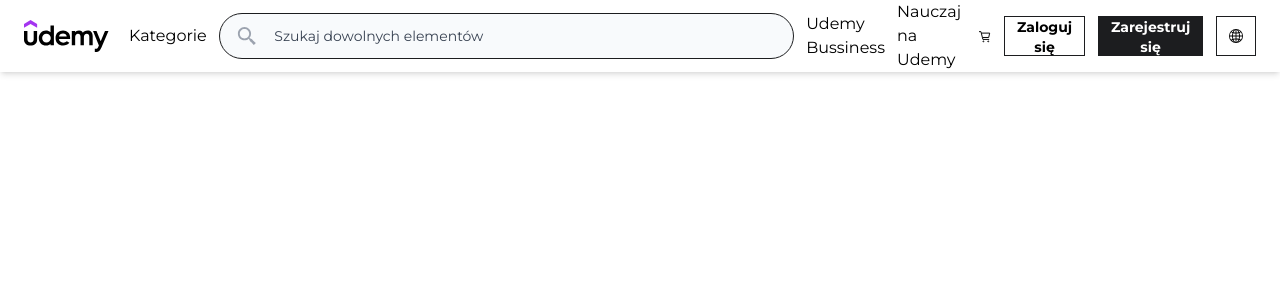
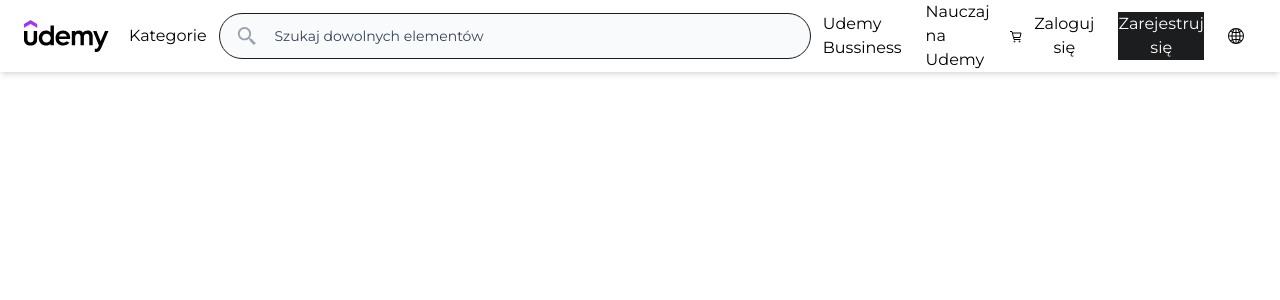
Before and after one commit to MichaelDevvv/react-udemy-clone, a React (Create React App) app in the folder udemy/: page / in a window 1280 px wide. Shown: the top 300 px of the page. Built offline with nearby package versions, Linux system fonts and the light colour scheme; the HTML template or start-up script is replaced by a standard one.

Commit message:
change in navbar.js and also in index.css

```diff
--- a/udemy/src/components/Navbar.js
+++ b/udemy/src/components/Navbar.js
@@ -10,10 +10,10 @@
     <div className='navbar'>
         <img src={Logo} alt="Logo" className='w-[93px] h-[34px] pr-[8px]' />
 
-        <div className='h-auto flex items-center justify-center mx-[12px]'><span className='text-ButtonBg font-light font-xs'>Kategorie</span></div>
+        <div className='btn'><span className='text-ButtonBg font-light font-xs'>Kategorie</span></div>
         <SearchBar />
-        <div className='h-auto flex items-center justify-center mx-[12px]'><span className='text-ButtonBg font-light font-xs'>Udemy Bussiness</span></div>
-        <div className='h-auto flex items-center justify-center mr-[12px]'><span className='text-ButtonBg font-light font-xs'>Nauczaj na Udemy</span></div>
+        <div className='btn'><span className='text-ButtonBg font-light font-xs'>Udemy Bussiness</span></div>
+        <div className='btn'><span className='text-ButtonBg font-light font-xs'>Nauczaj na Udemy</span></div>
         <GrCart size={25} className='p-0 m-0' />
         <Button outline={true} className="mr-[0.8rem]">Zaloguj się</Button>
         <Button outline={false}>Zarejestruj się</Button>
--- a/udemy/src/index.css
+++ b/udemy/src/index.css
@@ -18,19 +18,10 @@
 
 @layer components {
   .btn {
-  @apply h-[40px] px-3 text-sm font-bold border-[1px] border-buttonBg ml-[0.8rem];
-}
-
-.btn-tl {
-  @apply h-[100%] flex items-center justify-center my-[1.2rem] px-[0.5rem];
-}
-
-.btn-tl--text {
-  @apply font-medium text-[13px] hover:text-hoverBg cursor-pointer;
+    @apply h-auto flex items-center justify-center mx-[12px];
   }
 
   .navbar {
     @apply w-screen bg-white h-[72px] px-6 shadow-md flex items-center;
   }
-
 }
```
Lines whose indentation alone changed are shown as unchanged.
